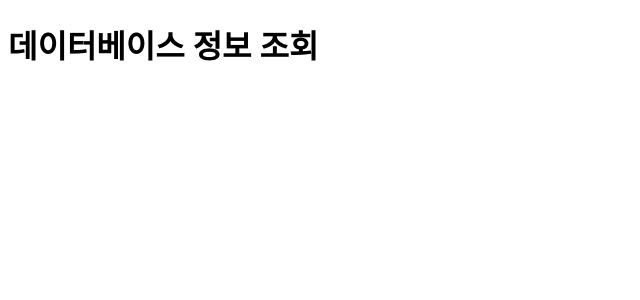
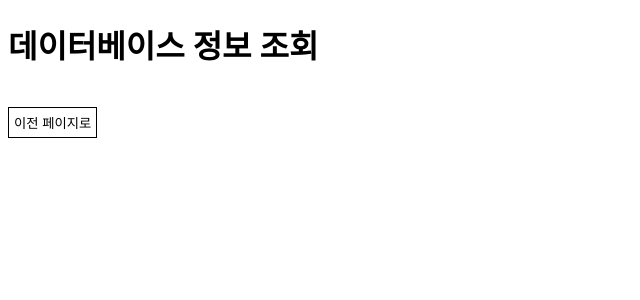
Before and after one commit to MaSungHo/Uplex_SmartFactory, a Django app: template lens/templates/lens/search.html in a window 1280 px wide. Shown: the top 300 px of the page, without its empty margins (0-640 px from the left). Run offline with Django 3.2, Linux system fonts and the light colour scheme; the template is opened without the code that fills it: most values are stand-ins (such as "Sample title", 1, 10 or a date in 2020).

Commit message:
Add back button

```diff
--- a/lens/templates/lens/search.html
+++ b/lens/templates/lens/search.html
@@ -9,6 +9,13 @@
 		td{
 			width: 20px;
 		}
+
+    #btn_group button{
+      border: 1px solid black;
+      background-color: rgba(0,0,0,0);
+      color: black;
+      padding: 5px;
+    }
 	</style>
 </head>
 <body>
@@ -16,7 +23,6 @@
 <h1>데이터베이스 정보 조회</h1>
   <script>
     var data = JSON.parse("{{ results|escapejs }}");
-    document.write(data["series"][0]["columns"])
     for(i = 0; i < data["series"].length; i++) {
       document.write("<h3>" + "테이블: " + data["series"][i]["name"] + "</h3>");
       document.write("<table>");
@@ -40,6 +46,8 @@
       document.write("</table>");
     }
   </script>
-
+  <div id="btn_group">
+    <br><button type="button" onClick="history.back()"> 이전 페이지로 </button>
+  </div>
 </body>
 </html>
```
